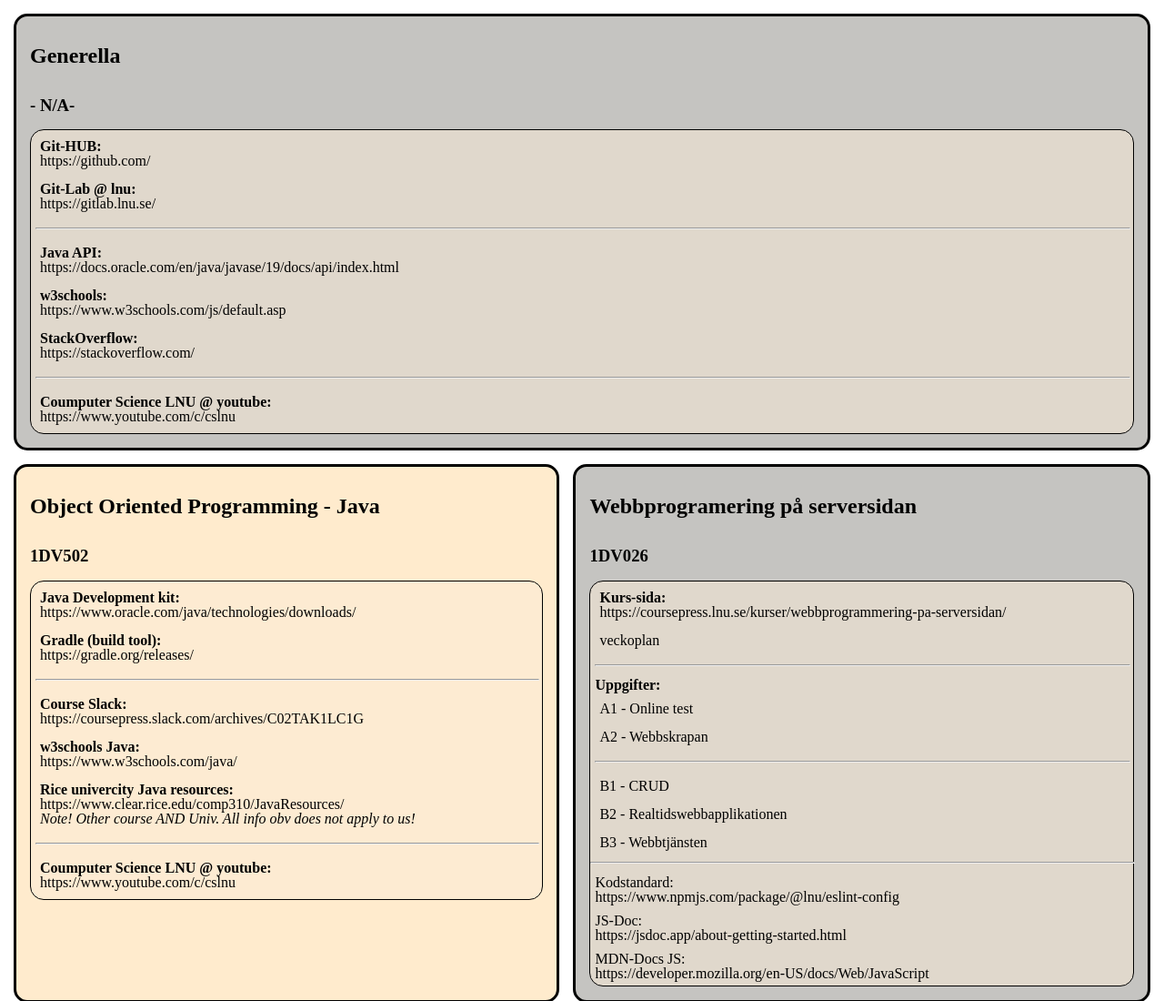
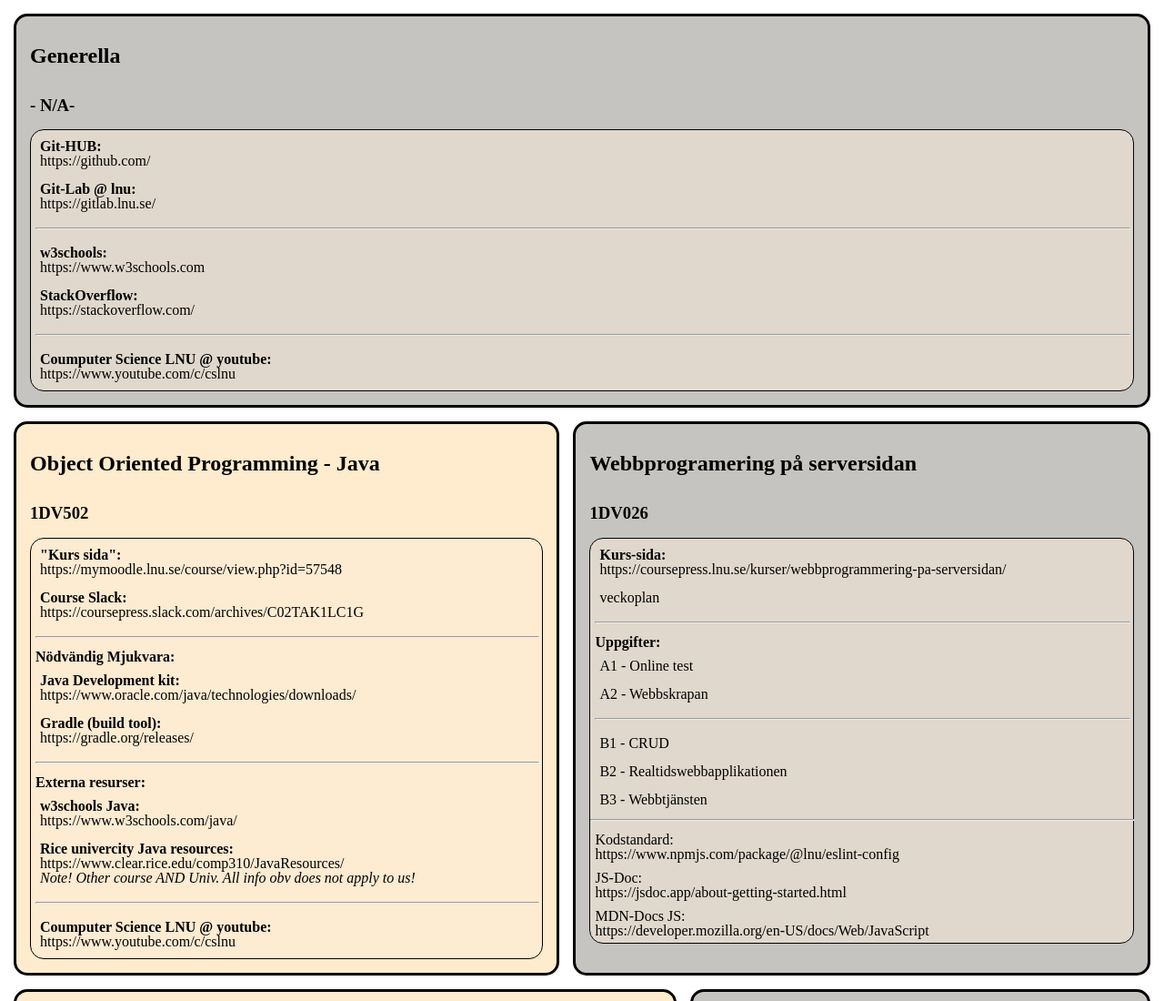
Before and after one commit to kodsmed/shortcuts, a plain HTML site: page index.html in a window 1280 px wide. Shown: the top 1100 px of the page at 91% size. Drawn offline with Linux system fonts and the light colour scheme.

Commit message:
fix errors

```diff
--- a/index.html
+++ b/index.html
@@ -92,10 +92,14 @@
     <h3>1DV502</h3>
     <nav>
     <ul>
+      <li><a href="https://mymoodle.lnu.se/course/view.php?id=57548" target="_blank"><b>"Kurs sida":</b><br> https://mymoodle.lnu.se/course/view.php?id=57548</a></li>
+      <li><a href="https://coursepress.slack.com/archives/C02TAK1LC1G" target="_blank"><b>Course Slack:</b><br>https://coursepress.slack.com/archives/C02TAK1LC1G</a></li>
+      <hr>
+      <b>Nödvändig Mjukvara:</b>
       <li><a href="https://www.oracle.com/java/technologies/downloads/" target="_blank"><b>Java Development kit:</b><br> https://www.oracle.com/java/technologies/downloads/</a></li>
       <li><a href="https://gradle.org/releases/" target="_blank"><b>Gradle (build tool):</b><br>https://gradle.org/releases/</a></li>
       <hr>
-          <li><a href="https://coursepress.slack.com/archives/C02TAK1LC1G" target="_blank"><b>Course Slack:</b><br>https://coursepress.slack.com/archives/C02TAK1LC1G</a></li>
+      <b>Externa resurser:</b>
           <li><a href="https://www.w3schools.com/java/default.asp" target="_blank"><b>w3schools Java:</b><br>https://www.w3schools.com/java/</a></li>
           <li><a href="https://www.clear.rice.edu/comp310/JavaResources/" target="_blank"><b>Rice univercity Java resources:<br></b>https://www.clear.rice.edu/comp310/JavaResources/<br><em>Note! Other course AND Univ. All info obv does not apply to us!</em></a></li>
       <hr>
@@ -125,8 +129,7 @@
       <li><a href="https://github.com/" target="_blank"><b>Git-HUB:</b><br> https://github.com/</a></li>
       <li><a href=https://gitlab.lnu.se/><b>Git-Lab @ lnu:</b><br>https://gitlab.lnu.se/</a></li>
       <hr>
-          <li><a href="https://docs.oracle.com/en/java/javase/19/docs/api/index.html" target="_blank"><b>Java API:</b><br>https://docs.oracle.com/en/java/javase/19/docs/api/index.html</a></li>
-          <li><a href="https://www.w3schools.com/js/default.asp" target="_blank"><b>w3schools:</b><br>https://www.w3schools.com/js/default.asp</a></li>
+          <li><a href="https://www.w3schools.com/" target="_blank"><b>w3schools:</b><br>https://www.w3schools.com</a></li>
           <li><a href=https://stackoverflow.com/"><b>StackOverflow:<br></b>https://stackoverflow.com/</a target="_blank"></li>
       <hr>
       <li><a href="https://www.youtube.com/c/cslnu" target="_blank"><b>Coumputer Science LNU @ youtube:</b><br>https://www.youtube.com/c/cslnu</a>
```
